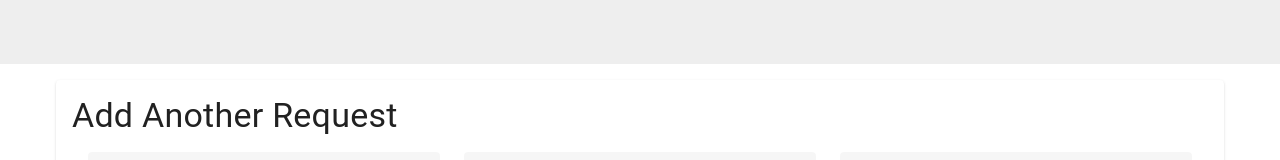
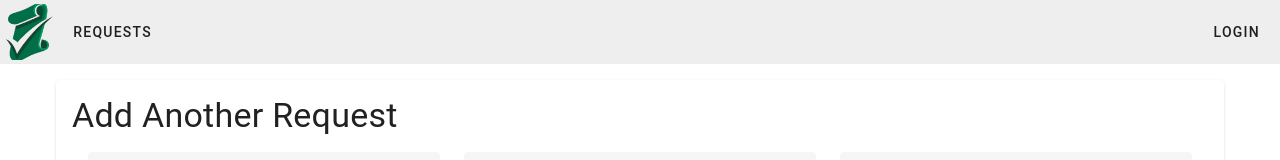
Before and after one commit to mahou-anisphia/vue-simple-interface-version-2, a Vue app: page / in a window 1280 px wide. Shown: the top 160 px of the page. Built offline with nearby package versions, Linux system fonts and the light colour scheme; no server answers.

Commit message:
added nav bar

```diff
--- a/src/App.vue
+++ b/src/App.vue
@@ -1,6 +1,13 @@
 <template>
   <v-app>
-    <v-toolbar app> </v-toolbar>
+    <v-toolbar app>
+      <v-avatar rounded="0" size="x-large">
+        <v-img src="img/ehc-logo.png"></v-img>
+      </v-avatar>
+      <v-btn flat>Requests</v-btn>
+      <v-spacer></v-spacer>
+      <v-btn flat>Login</v-btn>
+    </v-toolbar>
     <v-container>
       <v-main>
         <AddRequest />
```
Also changed, not shown: public/img/ehc-logo.png (added).
